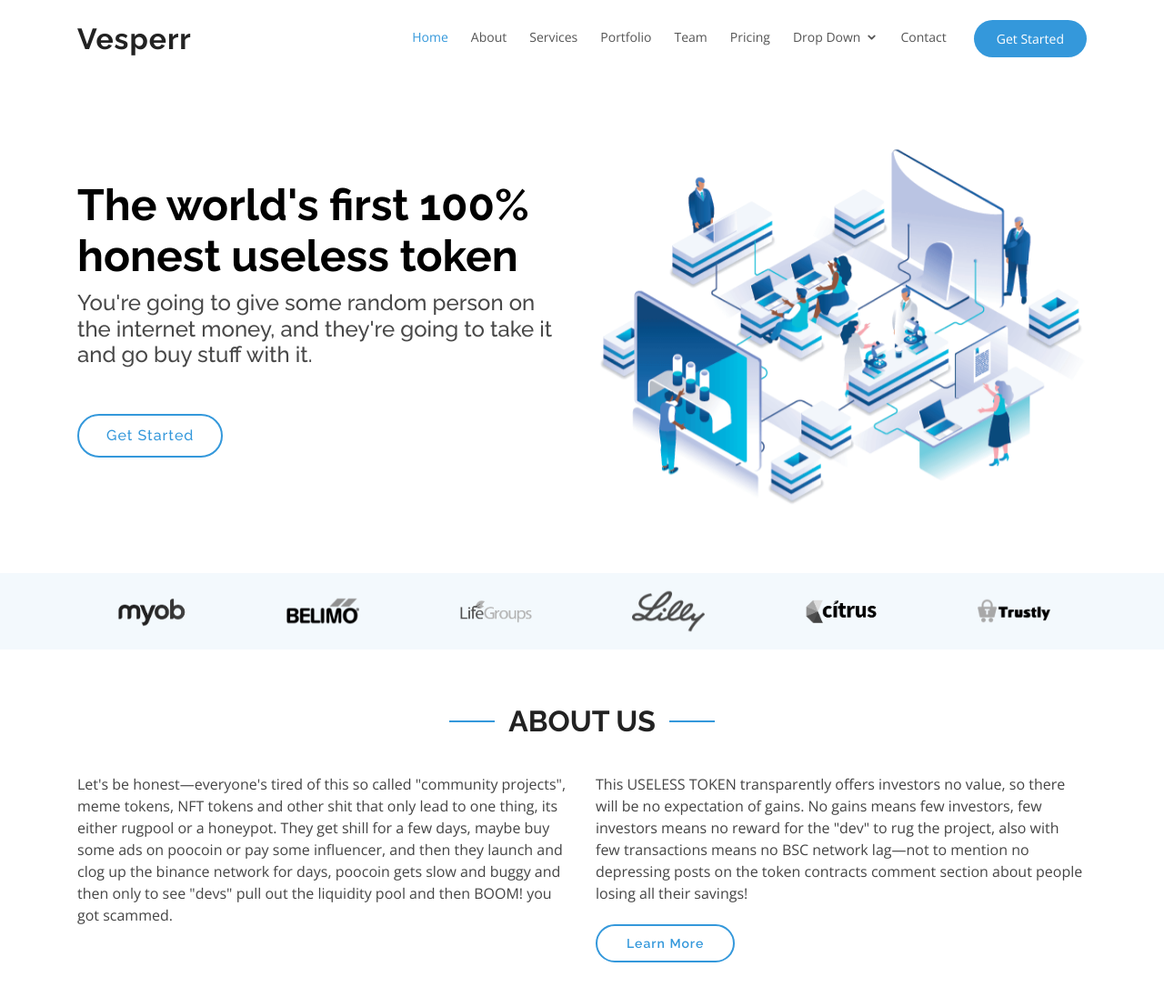
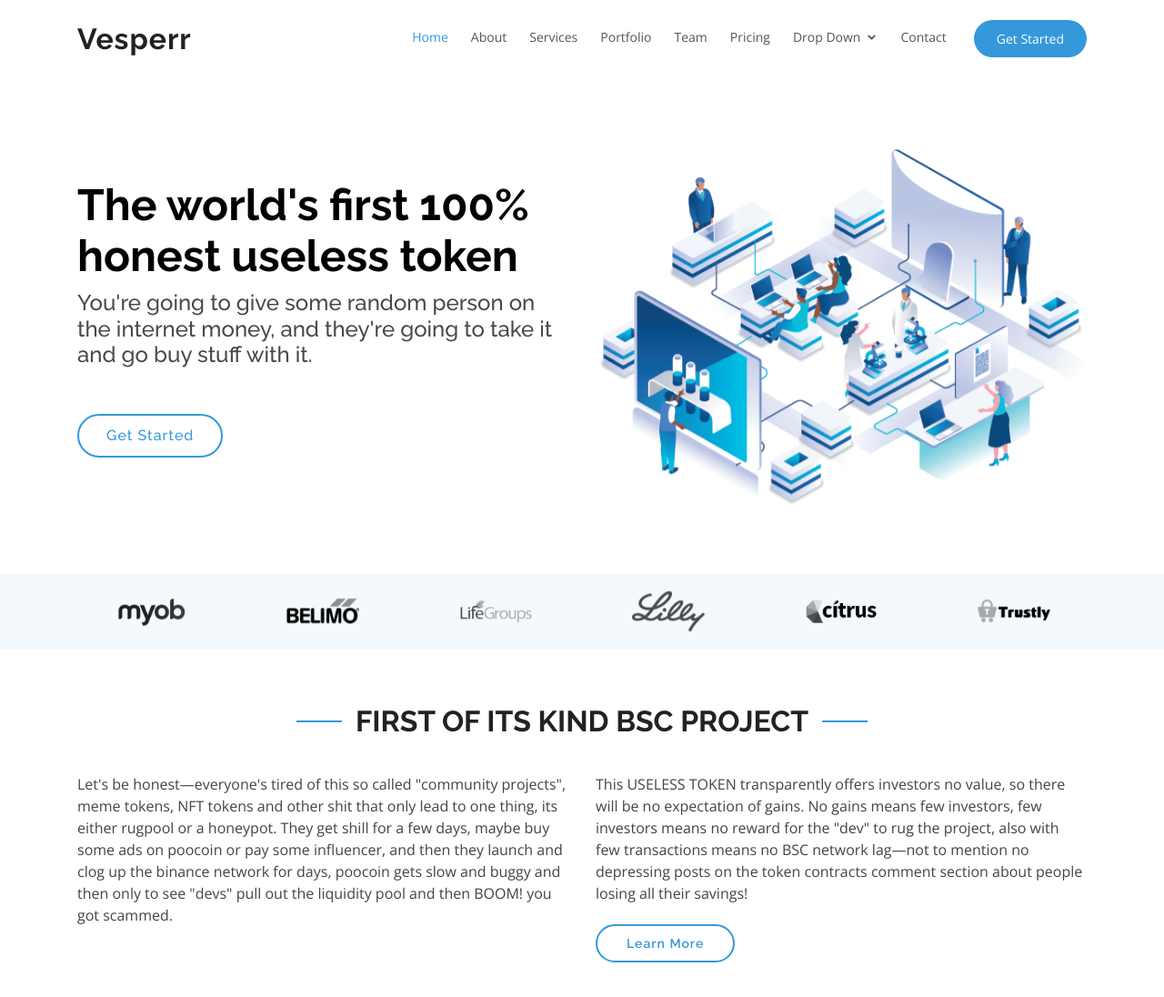
Before and after one commit to uselessdoge/uselessdoge, a plain HTML site: page index.html in a window 1280 px wide. Shown: the top 1096 px of the page at 91% size. Drawn offline with nearby package versions, Linux system fonts and the light colour scheme.

Commit message:
Update index.html

```diff
--- a/index.html
+++ b/index.html
@@ -144,7 +144,7 @@
       <div class="container">
 
         <div class="section-title" data-aos="fade-up">
-          <h2>About Us</h2>
+          <h2>First of its kind BSC project</h2>
         </div>
 
         <div class="row content">
```
